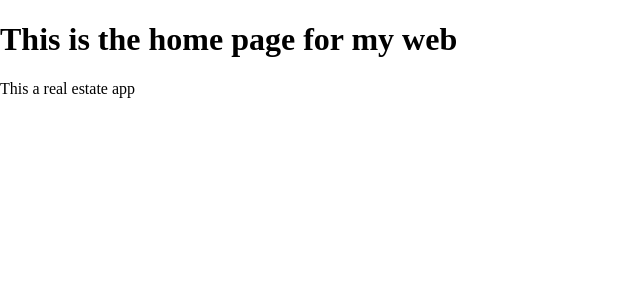
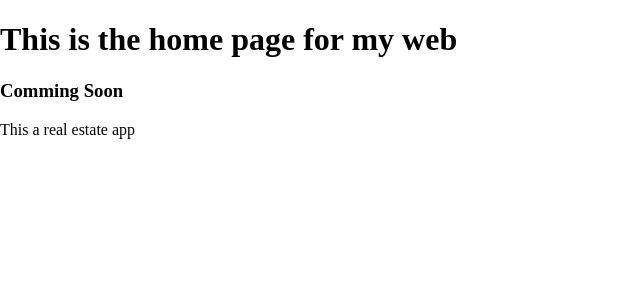
Before and after one commit to brian-ambani/flask, a Flask app: page / in a window 1280 px wide. Shown: the part 88-388 px from the top of the page, without its empty margins (0-640 px from the left). Run offline with Flask 3, Linux system fonts and the light colour scheme.

Commit message:
updated the home page

```diff
--- a/brainrealator/templates/home.html
+++ b/brainrealator/templates/home.html
@@ -2,5 +2,6 @@
 
 {% block body %}
 	<h1>This is the home page for my web</h1>
+	<h3> Comming Soon</h3>
 	<p> This a real estate app</p>
 {% endblock %}
```
